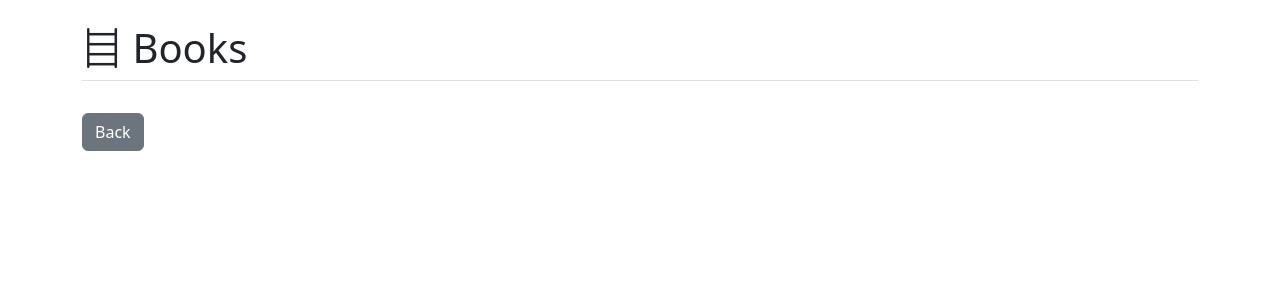
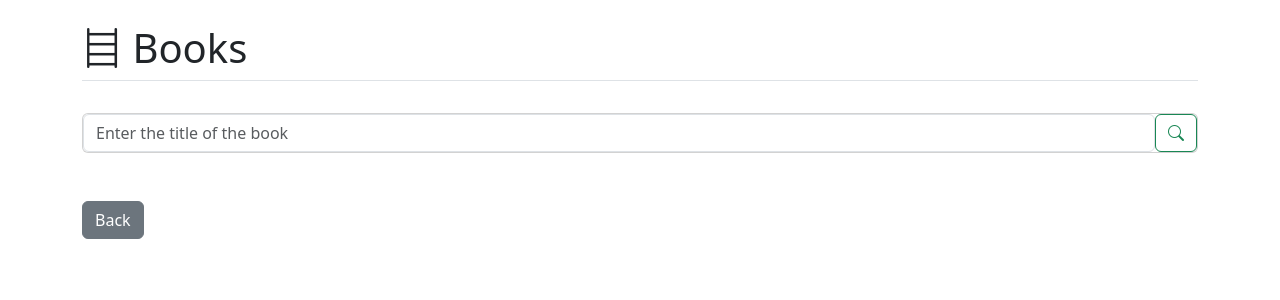
Before and after one commit to PatriceAlan/Biblioverse, a Django app: page /books/ in a window 1280 px wide. Shown: the part 56-356 px from the top of the page. Run offline with Django 4.2, Linux system fonts and the light colour scheme; the visitor is signed in with stand-in values (Sample User, id 1); data that the repository does not hold is empty.

Commit message:
Handling search

```diff
--- a/biblioverse/boeken/templates/books.html
+++ b/biblioverse/boeken/templates/books.html
@@ -3,6 +3,14 @@
 
 <h1 class="card-header pb-2 mb-2 border-bottom"><i class="bi bi-bookshelf"></i> Books </h1>
 <br/>
+
+<div class="card mb-5">
+    <form class="d-flex" action="" method="GET">
+        <input class="form-control" type="search" placeholder="Enter the title of the book" name="search_query" aria-label="Search">
+        <button class="btn btn-outline-success" type="submit"><i class="bi bi-search"></i></button>
+    </form>
+</div>
+
 <div class="row">
     {% for book in books %}
         <div class="col-md-4 mb-4">
```
Also changed, not shown: biblioverse/boeken/templates/authors.html (+7 -0 lines), biblioverse/boeken/templates/categories.html (+7 -0 lines), biblioverse/boeken/templates/home.html (+2 -7 lines).
